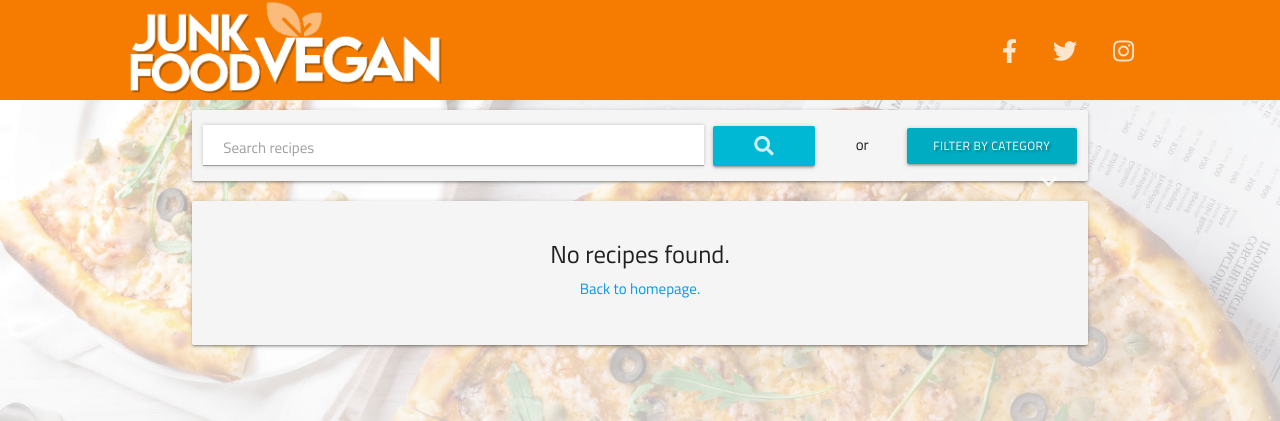
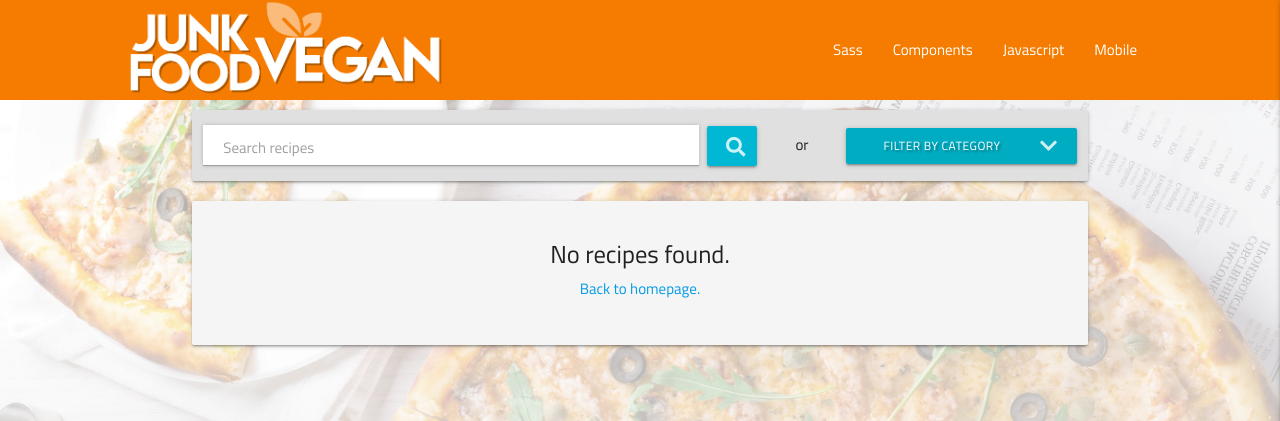
Before and after one commit to RoryBr1/Milestone-3, a Flask app: page / in a window 1280 px wide. Shown: the top 421 px of the page. Run offline with Flask 2, Linux system fonts and the light colour scheme; data that the repository does not hold is empty; some libraries are stand-ins or nearby versions.

Commit message:
added mobile navbar. links in main navbar must be updated. recipes_copy (backup file) deleted as not needed.

```diff
--- a/static/css/style.css
+++ b/static/css/style.css
@@ -3,7 +3,7 @@
 body {
     font-family: 'Titillium Web', sans-serif;
     background-image: url('../images/pizza-background.jpg');
-    background-size:cover;
+    background-size: cover;
     background-attachment: fixed;
     display: flex;
     min-height: 100vh;
@@ -25,6 +25,18 @@ nav {
 
 }
 
+#logo {
+    max-height: 100px;
+}
+
+.fa-bars {
+    font-size:3rem;
+}
+
+.fa-bars:hover {
+    text-shadow: 0px 0px 4px rgba(255, 255, 255, 0.3);
+}
+
 /* Search Bar Styling */
 .search-panel {
     margin-top: 10px;
@@ -44,9 +56,10 @@ nav {
 }
 
 .dropdown-trigger {
-    font-size:0.8rem;
-    width:100%;
+    font-size: 0.8rem;
+    width: 100%;
 }
+
 /* Form Styling */
 input,
 select,
@@ -55,8 +68,8 @@ textarea {
     font-family: 'Titillium Web', sans-serif;
 }
 
-#search-input-label  {
-    padding-left:20px;
+#search-input-label {
+    padding-left: 20px;
 }
 
 /* Button Styling */
@@ -176,7 +189,7 @@ a i {
     z-index: 1000;
     background-color: rgba(230, 81, 0, 0.7);
     border: 1px solid rgba(255, 255, 255, 0.3);
-    box-shadow: 0px 4px 3px rgba(0,0,0,0.2);
+    box-shadow: 0px 4px 3px rgba(0, 0, 0, 0.2);
     border-radius: 8px;
     -moz-animation: fadeOut 0.8s ease-in 1.5s forwards;
     /* Firefox */
@@ -200,6 +213,15 @@ a i {
         width: 99% !important;
         height: fit-content;
     }
+
+    nav {
+        padding-left: 0%;
+        padding-right: 0%;
+    }
+
+    .sidenav i {
+        color: black !important;
+    }
 }
 
 /* Animations */
--- a/static/js/script.js
+++ b/static/js/script.js
@@ -1,7 +1,5 @@
 $(document).ready(function () {
-    $(".sidenav").sidenav({
-        edge: "right"
-    });
+    $('.sidenav').sidenav({edge: 'right'});
     $(".tooltipped").tooltip();
     $("select").formSelect();
     $('.modal').modal();
--- a/templates/base.html
+++ b/templates/base.html
@@ -39,23 +39,24 @@
 
     <header>
         <nav>
-            <div class="nav-wrapper" height=100>
-                <a href="{{ url_for('get_recipes') }}" class="brand-logo">
-                    <img src="../static/images/logo.png" alt="JunkFoodVegan Logo" id="logo" height=100>
-                </a>
-                <ul id="nav-mobile" class="right hide-on-med-and-down">
-                    <li><a href="http://www.facebook.com" target="_blank">
-                            <i class="fab fa-facebook-f"></i>
-                        </a></li>
-                    <li><a href="http://www.twitter.com" target="_blank">
-                            <i class="fab fa-twitter"></i>
-                        </a></li>
-                    <li><a href="http://www.instagram.com" target="_blank">
-                            <i class="fab fa-instagram"></i>
-                        </a></li>
+            <div class="nav-wrapper">
+                <a href="#!" class="brand-logo"><img id="logo" src="/static/images/logo.png"></a>
+                <a href="#" data-target="mobile-nav" class="sidenav-trigger right"><i class="fas fa-bars"></i></a>
+                <ul class="right hide-on-med-and-down">
+                    <li><a href="sass.html">Sass</a></li>
+                    <li><a href="badges.html">Components</a></li>
+                    <li><a href="collapsible.html">Javascript</a></li>
+                    <li><a href="mobile.html">Mobile</a></li>
                 </ul>
             </div>
         </nav>
+
+        <ul class="sidenav" id="mobile-nav">
+            <li><a href="sass.html">Sass</a></li>
+            <li><a href="badges.html">Components</a></li>
+            <li><a href="collapsible.html">Javascript</a></li>
+            <li><a href="mobile.html">Mobile</a></li>
+        </ul>
     </header>
 
     <main>
--- a/templates/recipes.html
+++ b/templates/recipes.html
@@ -1,7 +1,7 @@
 {% extends "base.html" %}
 {% block content %}
 <div class="container">
-    <div class="card grey lighten-4">
+    <div class="card grey lighten-2">
         <div class="search-panel">
             <form action="{{ url_for('search') }}" method="post">
                 <div class="row valign-wrapper center">
@@ -9,17 +9,18 @@
                         <input type="text" name="query" id="query" minlength="3" class="search-input validate" required>
                         <label for="query" id="search-input-label">Search recipes</label>
                     </div>
-                    <div class="col s12 m2">
-                        <button type="submit" class="cyan accent-4 btn text-shadow search-button">
+                    <div class="col s12 m1">
+                        <button type="submit" class="cyan accent-4 btn text-shadow search-button hvr-reveal">
                             <i class="fas fa-search center-align center"></i>
                         </button>
+
                     </div>
 
-            </form>
-            <div class="col s1">
+            <div class="col s1 hide-on-med-and-down">
                 <span>or</span></div>
-            <div class="col s12 m3">
-                <a class='dropdown-trigger btn cyan darken-1' href='#' data-target='category-dropdown'>Filter by
+            <div class="col s12 m4">
+                <a class='dropdown-trigger btn cyan darken-1 hvr-reveal' href='#' data-target='category-dropdown'>Filter
+                    by
                     category <i class="fas fa-chevron-down right"></i></a>
 
                 <!-- Category Dropdown -->
```
Also changed, not shown: templates/recipes_copy.html (deleted, +0 -136 lines).
